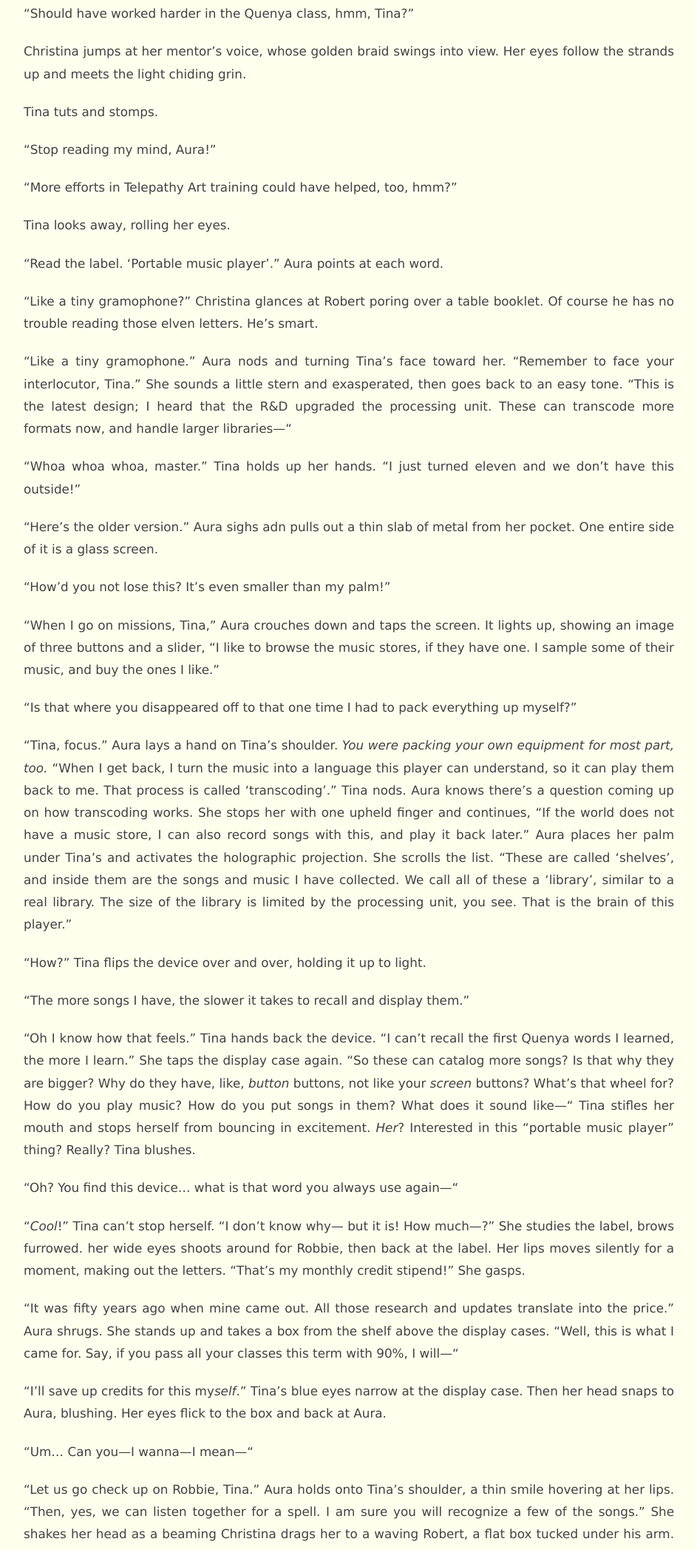
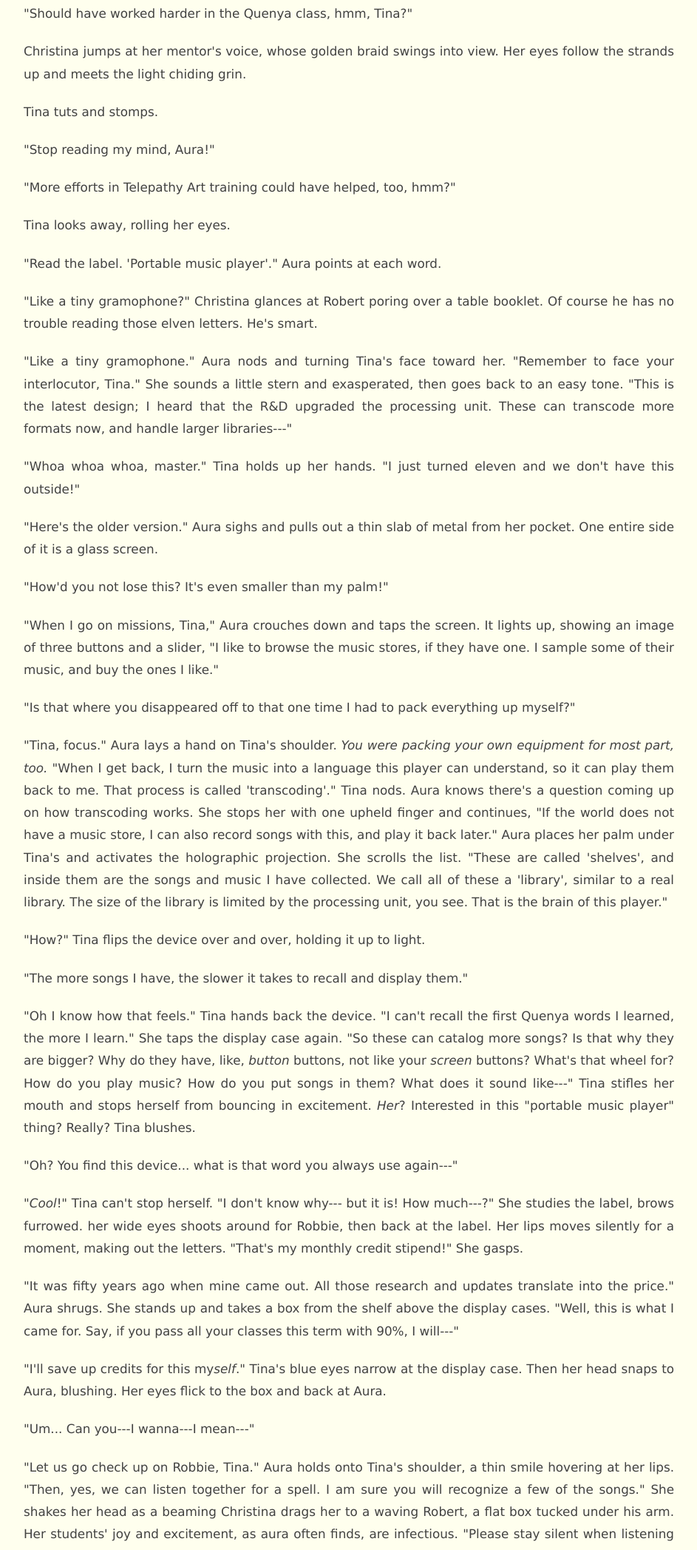
Before and after one commit to masterrite/masterrite.github.io, a plain HTML site: page 2023/06/01/Slices of Life - Portable Music Player/index.html in a window 1280 px wide. Shown: the part 705-2800 px from the top of the page at 74% size, without its empty margins (168-1111 px from the left). Drawn offline with Linux system fonts and the light colour scheme.

Commit message:
Site updated: 2023-07-22 10:22:17

```diff
--- a/2023/06/01/Slices of Life - Portable Music Player/index.html
+++ b/2023/06/01/Slices of Life - Portable Music Player/index.html
@@ -87,35 +87,34 @@
   <div class="article-content">
     <div class="entry">
 
-        <p>“Well hello there. What’s this?” Christina taps at a display case. It houses a few small, rectangular devices, about the size of a lipstick. White, red, blue, gold, silver, and black, all metal-built and boast a small knob wheel barely poking out at the top. On one side, there are three buttons, and on its opposite, there is a sliding switch. The side facing up has a glass-covered slit. This, Christina recognizes, is a hologram projector.</p>
-<p>This is her first time stepping into the technology section of the depot in the Ereldar Academy. She wouldn’t be here had Robert not took an interest in one of those “computers”. Clothing and accessories—those are her only interests. All the wires and switches and plugs and screens and thingamajigs are boys’ things, not for her. She was perfectly content to linger at the entrance and wait for Robbie like a bored girl. Perfectly content—until these “lipsticks” caught her eyes.</p>
+        <p>"Well hello there. What's this?" Christina taps at a display case. It houses a few small, rectangular devices, about the size of a lipstick. White, red, blue, gold, silver, and black, all metal-built and boast a small knob wheel barely poking out at the top. On one side, there are three buttons, and on its opposite, there is a sliding switch. The side facing up has a glass-covered slit. This, Christina recognizes, is a hologram projector.</p>
+<p>This is her first time stepping into the technology section of the depot in the Ereldar Academy. She wouldn't be here had Robert not took an interest in one of those "computers". Clothing and accessories---those are her only interests. All the wires and switches and plugs and screens and thingamajigs are boys' things, not for her. She was perfectly content to linger at the entrance and wait for Robbie like a bored girl. Perfectly content---until these "lipsticks" caught her eyes.</p>
 <span id="more"></span>
-
-<p>“Should have worked harder in the Quenya class, hmm, Tina?”</p>
-<p>Christina jumps at her mentor’s voice, whose golden braid swings into view. Her eyes follow the strands up and meets the light chiding grin.</p>
+<p>"Should have worked harder in the Quenya class, hmm, Tina?"</p>
+<p>Christina jumps at her mentor's voice, whose golden braid swings into view. Her eyes follow the strands up and meets the light chiding grin.</p>
 <p>Tina tuts and stomps.</p>
-<p>“Stop reading my mind, Aura!”</p>
-<p>“More efforts in Telepathy Art training could have helped, too, hmm?”</p>
+<p>"Stop reading my mind, Aura!"</p>
+<p>"More efforts in Telepathy Art training could have helped, too, hmm?"</p>
 <p>Tina looks away, rolling her eyes.</p>
-<p>“Read the label. ‘Portable music player’.” Aura points at each word.</p>
-<p>“Like a tiny gramophone?” Christina glances at Robert poring over a table booklet. Of course he has no trouble reading those elven letters. He’s smart.</p>
-<p>“Like a tiny gramophone.” Aura nods and turning Tina’s face toward her. “Remember to face your interlocutor, Tina.” She sounds a little stern and exasperated, then goes back to an easy tone. “This is the latest design; I heard that the R&amp;D upgraded the processing unit. These can transcode more formats now, and handle larger libraries—“</p>
-<p>“Whoa whoa whoa, master.” Tina holds up her hands. “I just turned eleven and we don’t have this outside!”</p>
-<p>“Here’s the older version.” Aura sighs adn pulls out a thin slab of metal from her pocket. One entire side of it is a glass screen.</p>
-<p>“How’d you not lose this? It’s even smaller than my palm!”</p>
-<p>“When I go on missions, Tina,” Aura crouches down and taps the screen. It lights up, showing an image of three buttons and a slider, “I like to browse the music stores, if they have one. I sample some of their music, and buy the ones I like.”</p>
-<p>“Is that where you disappeared off to that one time I had to pack everything up myself?”</p>
-<p>“Tina, focus.” Aura lays a hand on Tina’s shoulder. <em>You were packing your own equipment for most part, too.</em> “When I get back, I turn the music into a language this player can understand, so it can play them back to me. That process is called ‘transcoding’.” Tina nods. Aura knows there’s a question coming up on how transcoding works. She stops her with one upheld finger and continues, “If the world does not have a music store, I can also record songs with this, and play it back later.” Aura places her palm under Tina’s and activates the holographic projection. She scrolls the list. “These are called ‘shelves’, and inside them are the songs and music I have collected. We call all of these a ‘library’, similar to a real library. The size of the library is limited by the processing unit, you see. That is the brain of this player.”</p>
-<p>“How?” Tina flips the device over and over, holding it up to light.</p>
-<p>“The more songs I have, the slower it takes to recall and display them.”</p>
-<p>“Oh I know how that feels.” Tina hands back the device. “I can’t recall the first Quenya words I learned, the more I learn.” She taps the display case again. “So these can catalog more songs? Is that why they are bigger? Why do they have, like, <em>button</em> buttons, not like your <em>screen</em> buttons? What’s that wheel for? How do you play music? How do you put songs in them? What does it sound like—“ Tina stifles her mouth and stops herself from bouncing in excitement. <em>Her</em>? Interested in this “portable music player” thing? Really? Tina blushes.</p>
-<p>“Oh? You find this device… what is that word you always use again—“</p>
-<p>“<em>Cool</em>!” Tina can’t stop herself. “I don’t know why— but it is! How much—?” She studies the label, brows furrowed. her wide eyes shoots around for Robbie, then back at the label. Her lips moves silently for a moment, making out the letters. “That’s my monthly credit stipend!” She gasps.</p>
-<p>“It was fifty years ago when mine came out. All those research and updates translate into the price.” Aura shrugs. She stands up and takes a box from the shelf above the display cases. “Well, this is what I came for. Say, if you pass all your classes this term with 90%, I will—“</p>
-<p>“I’ll save up credits for this my<em>self</em>.” Tina’s blue eyes narrow at the display case. Then her head snaps to Aura, blushing. Her eyes flick to the box and back at Aura.</p>
-<p>“Um… Can you—I wanna—I mean—“</p>
-<p>“Let us go check up on Robbie, Tina.” Aura holds onto Tina’s shoulder, a thin smile hovering at her lips. “Then, yes, we can listen together for a spell. I am sure you will recognize a few of the songs.” She shakes her head as a beaming Christina drags her to a waving Robert, a flat box tucked under his arm. Her students’ joy and excitement, as aura often finds, are infectious. “Please stay silent when listening to the player, okay, Tina?”</p>
-<p>“DEAL!”</p>
+<p>"Read the label. 'Portable music player'." Aura points at each word.</p>
+<p>"Like a tiny gramophone?" Christina glances at Robert poring over a table booklet. Of course he has no trouble reading those elven letters. He's smart.</p>
+<p>"Like a tiny gramophone." Aura nods and turning Tina's face toward her. "Remember to face your interlocutor, Tina." She sounds a little stern and exasperated, then goes back to an easy tone. "This is the latest design; I heard that the R&amp;D upgraded the processing unit. These can transcode more formats now, and handle larger libraries---"</p>
+<p>"Whoa whoa whoa, master." Tina holds up her hands. "I just turned eleven and we don't have this outside!"</p>
+<p>"Here's the older version." Aura sighs and pulls out a thin slab of metal from her pocket. One entire side of it is a glass screen.</p>
+<p>"How'd you not lose this? It's even smaller than my palm!"</p>
+<p>"When I go on missions, Tina," Aura crouches down and taps the screen. It lights up, showing an image of three buttons and a slider, "I like to browse the music stores, if they have one. I sample some of their music, and buy the ones I like."</p>
+<p>"Is that where you disappeared off to that one time I had to pack everything up myself?"</p>
+<p>"Tina, focus." Aura lays a hand on Tina's shoulder. <em>You were packing your own equipment for most part, too.</em> "When I get back, I turn the music into a language this player can understand, so it can play them back to me. That process is called 'transcoding'." Tina nods. Aura knows there's a question coming up on how transcoding works. She stops her with one upheld finger and continues, "If the world does not have a music store, I can also record songs with this, and play it back later." Aura places her palm under Tina's and activates the holographic projection. She scrolls the list. "These are called 'shelves', and inside them are the songs and music I have collected. We call all of these a 'library', similar to a real library. The size of the library is limited by the processing unit, you see. That is the brain of this player."</p>
+<p>"How?" Tina flips the device over and over, holding it up to light.</p>
+<p>"The more songs I have, the slower it takes to recall and display them."</p>
+<p>"Oh I know how that feels." Tina hands back the device. "I can't recall the first Quenya words I learned, the more I learn." She taps the display case again. "So these can catalog more songs? Is that why they are bigger? Why do they have, like, <em>button</em> buttons, not like your <em>screen</em> buttons? What's that wheel for? How do you play music? How do you put songs in them? What does it sound like---" Tina stifles her mouth and stops herself from bouncing in excitement. <em>Her</em>? Interested in this "portable music player" thing? Really? Tina blushes.</p>
+<p>"Oh? You find this device... what is that word you always use again---"</p>
+<p>"<em>Cool</em>!" Tina can't stop herself. "I don't know why--- but it is! How much---?" She studies the label, brows furrowed. her wide eyes shoots around for Robbie, then back at the label. Her lips moves silently for a moment, making out the letters. "That's my monthly credit stipend!" She gasps.</p>
+<p>"It was fifty years ago when mine came out. All those research and updates translate into the price." Aura shrugs. She stands up and takes a box from the shelf above the display cases. "Well, this is what I came for. Say, if you pass all your classes this term with 90%, I will---"</p>
+<p>"I'll save up credits for this my<em>self</em>." Tina's blue eyes narrow at the display case. Then her head snaps to Aura, blushing. Her eyes flick to the box and back at Aura.</p>
+<p>"Um... Can you---I wanna---I mean---"</p>
+<p>"Let us go check up on Robbie, Tina." Aura holds onto Tina's shoulder, a thin smile hovering at her lips. "Then, yes, we can listen together for a spell. I am sure you will recognize a few of the songs." She shakes her head as a beaming Christina drags her to a waving Robert, a flat box tucked under his arm. Her students' joy and excitement, as aura often finds, are infectious. "Please stay silent when listening to the player, okay, Tina?"</p>
+<p>"DEAL!"</p>
 <p><em>Oh but of course she will not.</em></p>
 
 
```
Also changed, not shown: index.html (+2 -2 lines).
